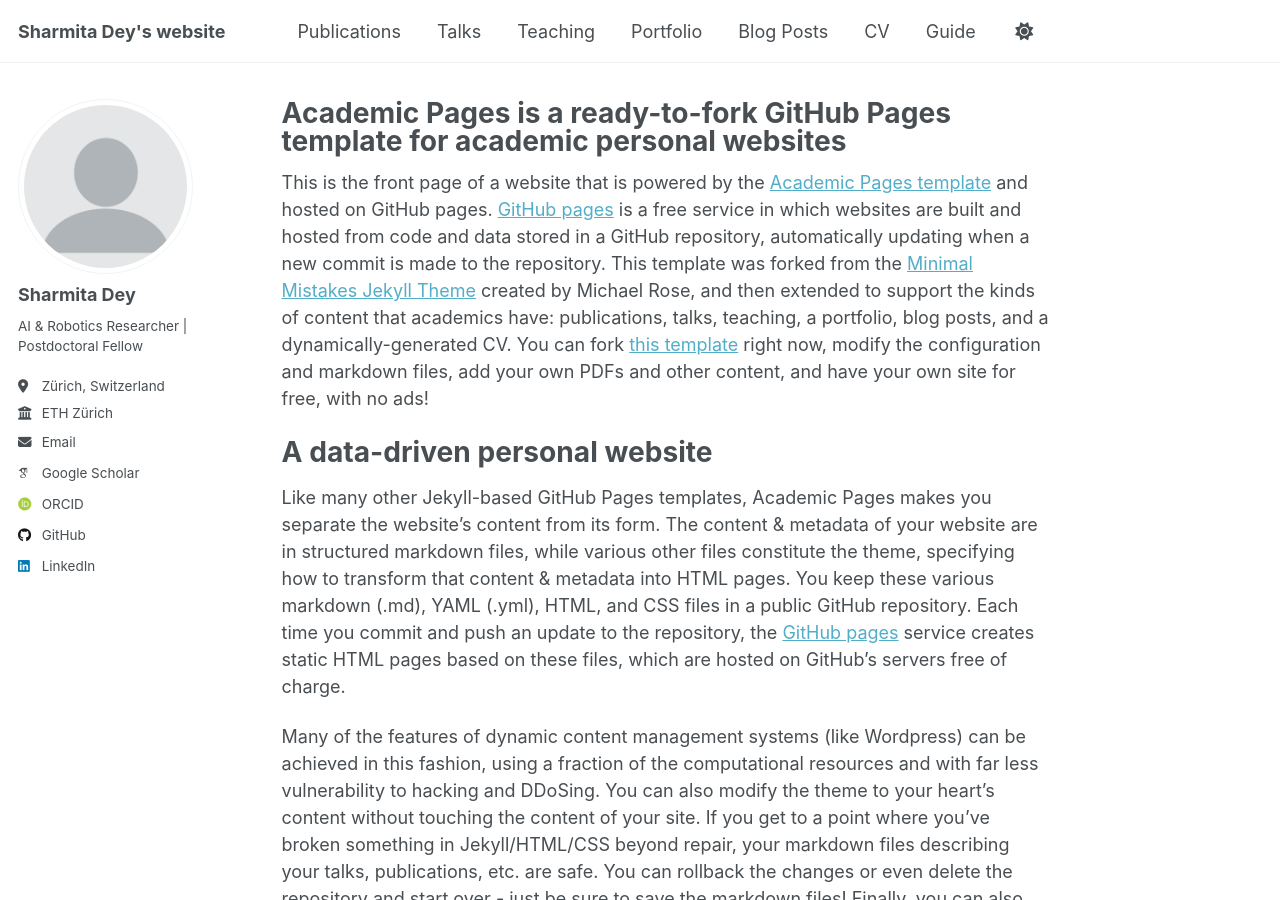
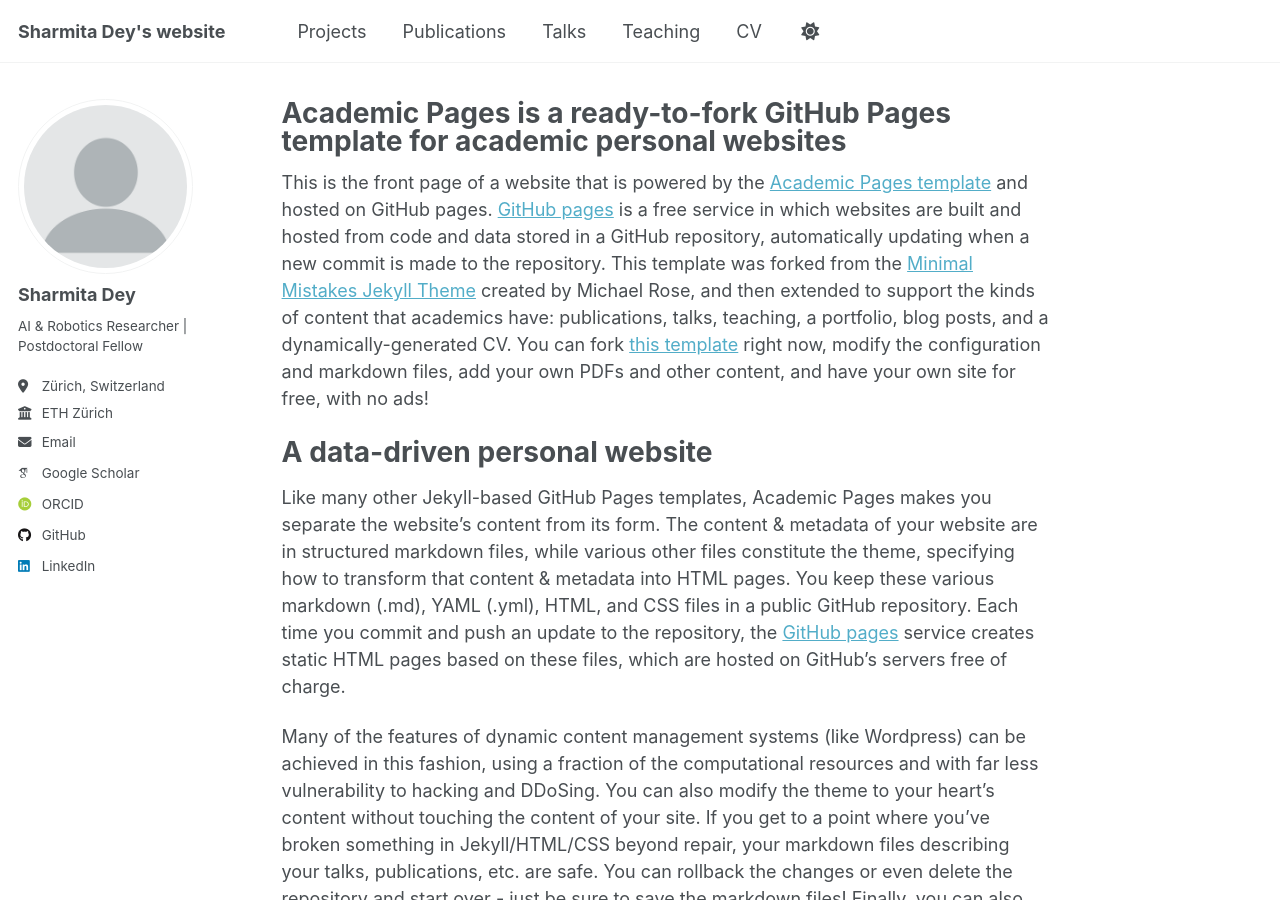
Before and after one commit to Shar-01/shar01.github.io, a Jekyll site: the page built from _pages/about.md, in a window 1280 px wide and 900 px high. Built offline with Jekyll 4.4.1, drawn with Linux system fonts in a browser that asks for light colours; some web fonts are replaced; some of the changed lines change nothing that is shown.

Commit message:
Update navigation.yml

```diff
--- a/_data/navigation.yml
+++ b/_data/navigation.yml
@@ -8,6 +8,9 @@
 #      Markdown formatted page while the second is generated using JSON.
 
 main:
+  - title: "Projects"
+    url: /projects/
+
   - title: "Publications"
     url: /publications/
 
@@ -17,11 +20,11 @@
   - title: "Teaching"
     url: /teaching/
 
-  - title: "Portfolio"
-    url: /portfolio/
+  #- title: "Portfolio"
+  #  url: /portfolio/
 
-  - title: "Blog Posts"
-    url: /year-archive/
+  #- title: "Blog Posts"
+  #  url: /year-archive/
 
   - title: "CV"
     url: /cv/
@@ -29,5 +32,5 @@
   # - title: "CV"
   #   url: /cv-json/
 
-  - title: "Guide"
-    url: /markdown/
+  #- title: "Guide"
+  #  url: /markdown/
```
